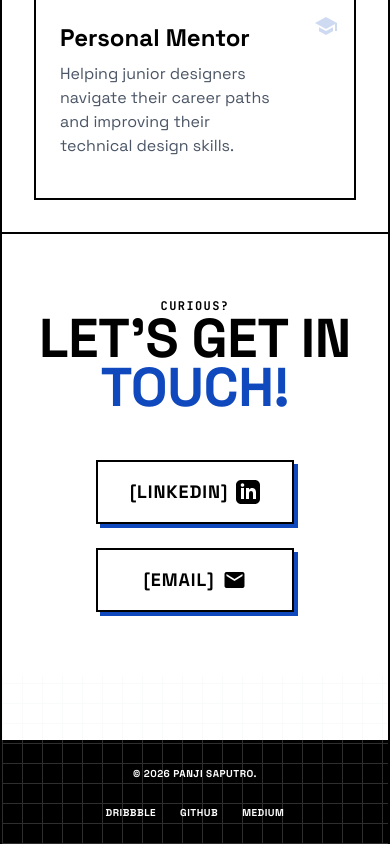
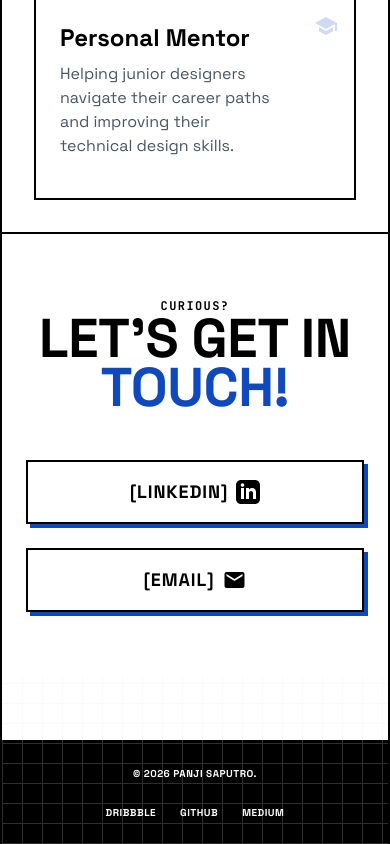
Before and after one commit to panjisap0805/Portfolio-Brutalist, a Next.js app: page / in a window 390 px wide. Shown: the part 6857-7701 px from the top of the page. Built offline with nearby package versions, Linux system fonts and the light colour scheme.

Commit message:
button CTA width

```diff
--- a/components/sections/CTA.js
+++ b/components/sections/CTA.js
@@ -15,7 +15,7 @@
           <span className="text-[14vw] md:text-7xl lg:text-[128px] text-primary">TOUCH!</span>
         </h2>
 
-        <div className="flex flex-col sm:flex-row gap-6 items-center">
+        <div className="flex flex-col sm:flex-row gap-6 items-stretch sm:items-center w-full sm:w-auto">
           <a href="https://www.linkedin.com/in/panjisap0805/" target="_blank" rel="noopener noreferrer" className="group bg-white text-black font-bold text-lg px-8 py-4 uppercase tracking-wider text-center brutalist-border brutalist-shadow-primary hover:translate-y-[2px] hover:translate-x-[2px] hover:shadow-[2px_2px_0_0_#0f49bd] transition-all flex w-full sm:w-auto justify-center items-center gap-2">
             [LINKEDIN]
             <svg xmlns="http://www.w3.org/2000/svg" width="24" height="24" viewBox="0 0 24 24" fill="currentColor"><path d="M19 0h-14c-2.761 0-5 2.239-5 5v14c0 2.761 2.239 5 5 5h14c2.762 0 5-2.239 5-5v-14c0-2.761-2.238-5-5-5zm-11 19h-3v-11h3v11zm-1.5-12.268c-.966 0-1.75-.79-1.75-1.764s.784-1.764 1.75-1.764 1.75.79 1.75 1.764-.783 1.764-1.75 1.764zm13.5 12.268h-3v-5.604c0-3.368-4-3.113-4 0v5.604h-3v-11h3v1.765c1.396-2.586 7-2.777 7 2.476v6.759z" /></svg>
```
